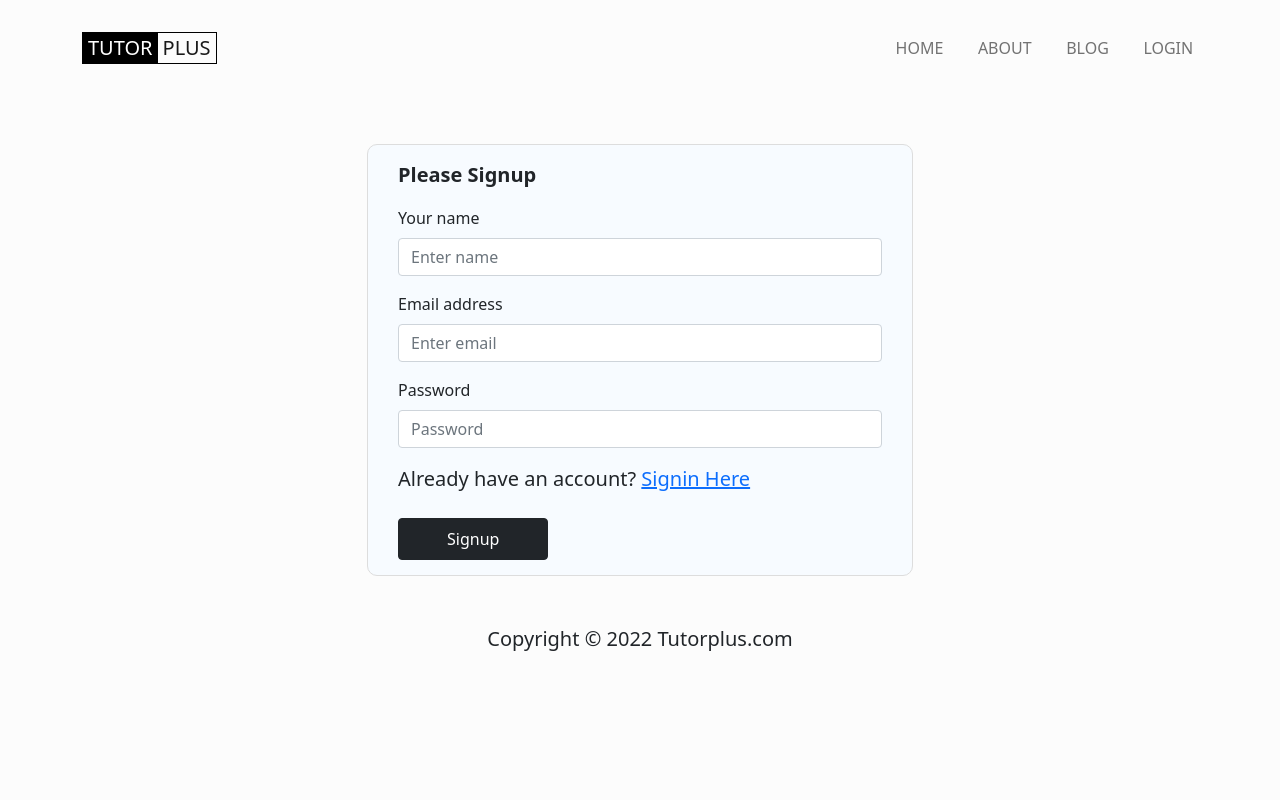
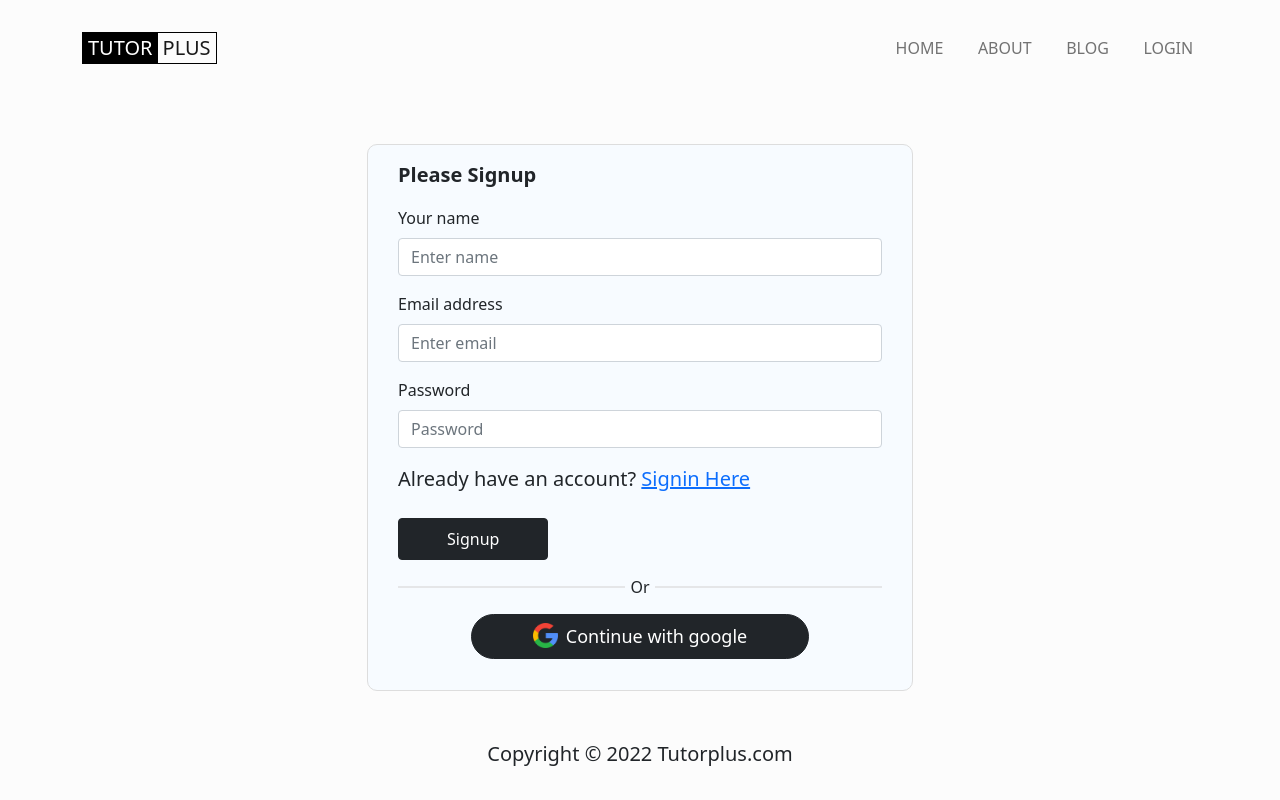
Before and after one commit to Ridwan-Suhel/tutorplus, a React (Create React App) app: page /signup in a window 1280 px wide. Built offline with nearby package versions, Linux system fonts and the light colour scheme; no server answers.

Commit message:
google authentication added

```diff
--- a/src/App.js
+++ b/src/App.js
@@ -8,7 +8,7 @@ import Header from "./components/Header/Header";
 import About from "./components/Pages/About/About";
 import Blog from "./components/Pages/Blog/Blog";
 import Home from "./components/Pages/Home/Home";
-import Login from "./components/Pages/Home/Login/Login";
+import Login from "./components/Pages/Login/Login";
 import NotFound from "./components/Pages/NotFound/NotFound";
 import Signup from "./components/Pages/Signup/Signup";
 function App() {
--- a/src/components/Pages/Home/Login/Login.css
+++ /dev/null
@@ -1,9 +0,0 @@
-.form-wrapper {
-  background: #f7fbff;
-  padding: 15px 30px;
-  border-radius: 10px;
-  border: 1px solid #ddd;
-}
-/* .section {
-  height: 450px;
-} */
--- /dev/null
+++ b/src/components/Pages/Login/Login.css
@@ -0,0 +1,43 @@
+.form-wrapper {
+  background: #f7fbff;
+  padding: 15px 30px;
+  border-radius: 10px;
+  border: 1px solid #ddd;
+}
+/* .section {
+  height: 450px;
+} */
+.or-line {
+  margin: 15px 0px;
+}
+.or-line span {
+  position: relative;
+  display: block;
+}
+.or-line span:before {
+  content: "";
+  display: block;
+  position: absolute;
+  top: 50%;
+  transform: translateY(-50%);
+  left: 0px;
+  width: 47%;
+  height: 1px;
+  background: rgb(212, 210, 210);
+}
+.or-line span:after {
+  content: "";
+  display: block;
+  position: absolute;
+  top: 50%;
+  transform: translateY(-50%);
+  right: 0px;
+  width: 47%;
+  height: 1px;
+  background: rgb(212, 210, 210);
+}
+.auth-btn {
+  font-size: 18px;
+  width: 70%;
+  border-radius: 25px;
+}
--- a/src/components/Pages/Home/Login/Login.js
+++ b/src/components/Pages/Login/Login.js
@@ -1,9 +1,10 @@
 import React, { useEffect, useRef } from "react";
 import { Button, Form } from "react-bootstrap";
 import { Link, useNavigate } from "react-router-dom";
-import auth from "../../../../firebase.init";
+import auth from "../../../firebase.init";
 import "./Login.css";
 import { useSignInWithEmailAndPassword } from "react-firebase-hooks/auth";
+import AuthSocial from "../Shared/AuthSocial/AuthSocial";
 
 const Login = () => {
   const [signInWithEmailAndPassword, user, loading, error] =
@@ -63,6 +64,10 @@ const Login = () => {
                   Login
                 </Button>
               </Form>
+              <div className="text-center or-line">
+                <span>Or</span>
+              </div>
+              <AuthSocial></AuthSocial>
             </div>
           </div>
         </div>
--- /dev/null
+++ b/src/components/Pages/Shared/AuthSocial/AuthSocial.js
@@ -0,0 +1,30 @@
+import React, { useEffect } from "react";
+import { useSignInWithGoogle } from "react-firebase-hooks/auth";
+import { useNavigate } from "react-router-dom";
+import auth from "../../../../firebase.init";
+import gglIcon from "../../../../images/google-icon.png";
+const AuthSocial = () => {
+  const [signInWithGoogle, user, loading, error] = useSignInWithGoogle(auth);
+  const handleGglSignin = () => {
+    signInWithGoogle();
+  };
+  const navigate = useNavigate();
+  useEffect(() => {
+    if (user) {
+      navigate("/");
+    }
+  }, [user]);
+  return (
+    <div className="mb-3 text-center d-flex justify-content-center">
+      <button
+        onClick={handleGglSignin}
+        className="btn btn-dark py-2 fw-normal auth-btn  d-flex align-items-cener justify-content-center"
+      >
+        <img style={{ width: "25px" }} src={gglIcon} alt="googleIcon" />{" "}
+        <span className="ms-2">Continue with google</span>
+      </button>
+    </div>
+  );
+};
+
+export default AuthSocial;
--- a/src/components/Pages/Signup/Signup.js
+++ b/src/components/Pages/Signup/Signup.js
@@ -3,6 +3,7 @@ import { Button, Form } from "react-bootstrap";
 import { Link, useNavigate } from "react-router-dom";
 import auth from "../../../firebase.init";
 import { useCreateUserWithEmailAndPassword } from "react-firebase-hooks/auth";
+import AuthSocial from "../Shared/AuthSocial/AuthSocial";
 
 const Signup = () => {
   const [createUserWithEmailAndPassword, user, loading, error] =
@@ -63,6 +64,10 @@ const Signup = () => {
                   Signup
                 </Button>
               </Form>
+              <div className="text-center or-line">
+                <span>Or</span>
+              </div>
+              <AuthSocial></AuthSocial>
             </div>
           </div>
         </div>
```
Also changed, not shown: src/images/google-icon.png (added).
